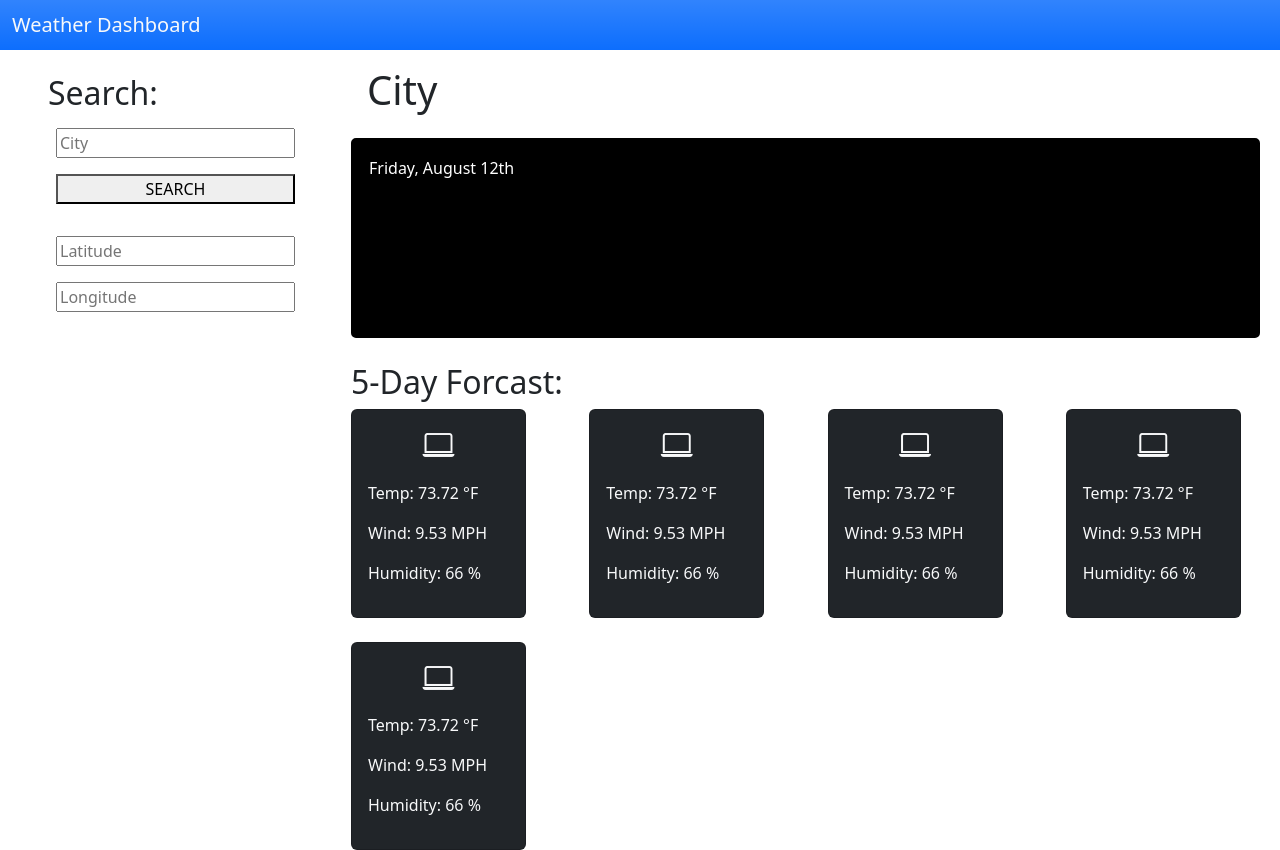
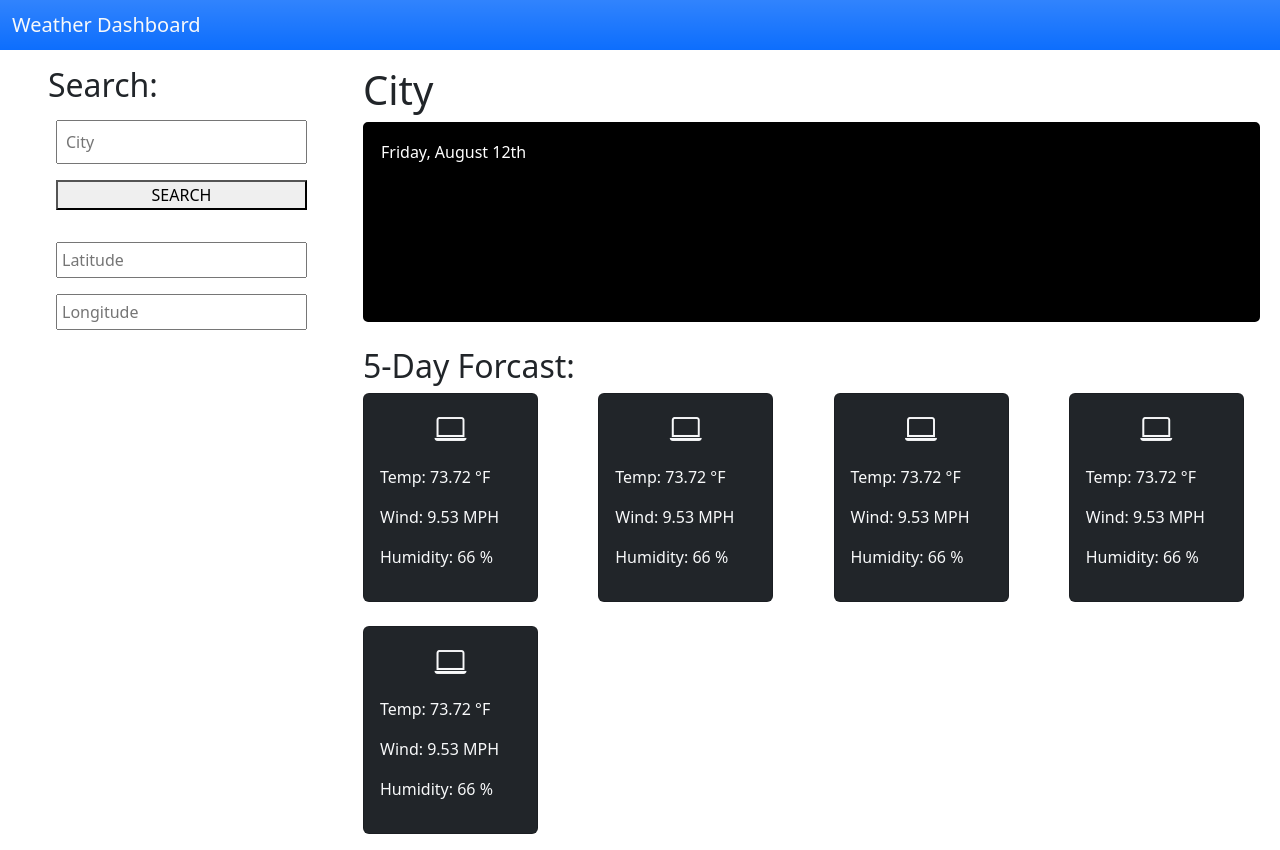
Before and after one commit to kthomasnj/Weather-NOW, a plain HTML site: page index.html in a window 1280 px wide. Drawn offline with nearby package versions, Linux system fonts and the light colour scheme.

Commit message:
Updated website styling

```diff
--- a/Assets/css/style.css
+++ b/Assets/css/style.css
@@ -1,6 +1,6 @@
-* {
-    /* border: 2px solid red; */
-}
+/* * {
+    border: 2px solid red;
+} */
 
 /* #city-info {
     border: 2px solid black;
@@ -8,7 +8,7 @@
 
 /* #custom-forcast-box {
     border: 2px solid red; */
-    /* display: flex;
+/* display: flex;
     height: 50px;
 } */
 
@@ -27,10 +27,16 @@
     padding: 20px;
     border: 2px solid black;
     margin: 0 20px 25px 0;
-    height:200px;
+    height: 200px;
     border-radius: 5px;
-  }
+}
 
-  .custom-card {
+.custom-card {
     width: 175px;
-  };
+}
+
+;
+
+#city-info {
+    max-width: 80%;
+}
--- a/index.html
+++ b/index.html
@@ -13,22 +13,22 @@
 </head>
 
 <body>
-    <nav class="navbar bg-primary bg-gradient">
+    <nav class="navbar bg-primary bg-gradient mb-3">
         <div class="container-fluid">
             <span class="navbar-brand mb-0 h1 text-light">Weather Dashboard</span>
         </div>
     </nav>
     <main class="d-xl-flex">
-        <aside class="mx-5 mt-4 d-flex flex-column">
+        <aside class="mx-5 d-flex flex-column">
             <h2>Search:</h2>
-            <input id="city" class="m-2" placeholder="City">
+            <input id="city" class="m-2 p-2" placeholder="City">
             <button class="m-2" id="submit-button">SEARCH</button>
             <span id="cities" class="m-2"></span>
-            <input id="city-lat" type="text" class="m-2" placeholder="Latitude">
-            <input id="city-lon" type="text" class="m-2" placeholder="Longitude">
+            <input id="city-lat" type="text" class="m-2 p-1" placeholder="Latitude">
+            <input id="city-lon" type="text" class="m-2 p-1" placeholder="Longitude">
         </aside>
         <section class="flex-grow-1">
-            <section id="city-info" class="p-3">
+            <section id="city-info">
                 <h1 id="city-main">City</h1>
             </section>
             <div class="weather-box p-3">
```
